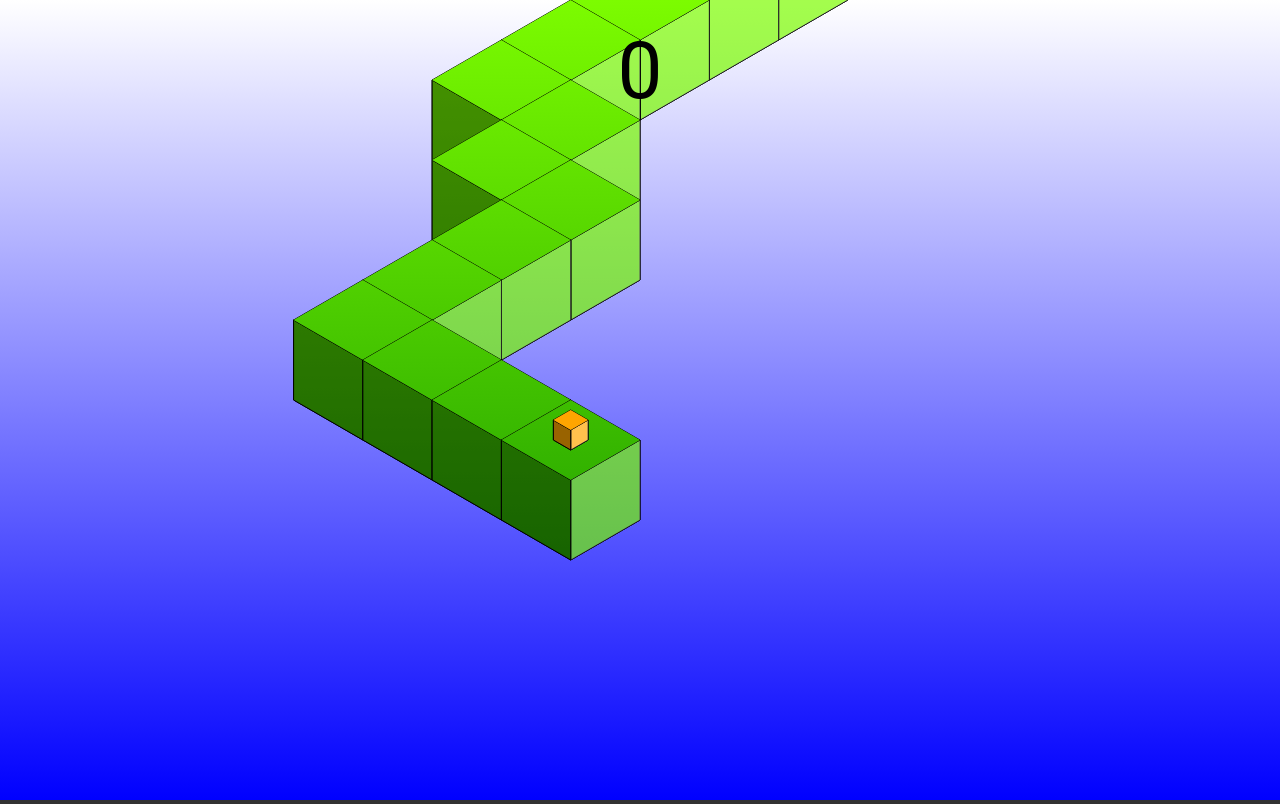
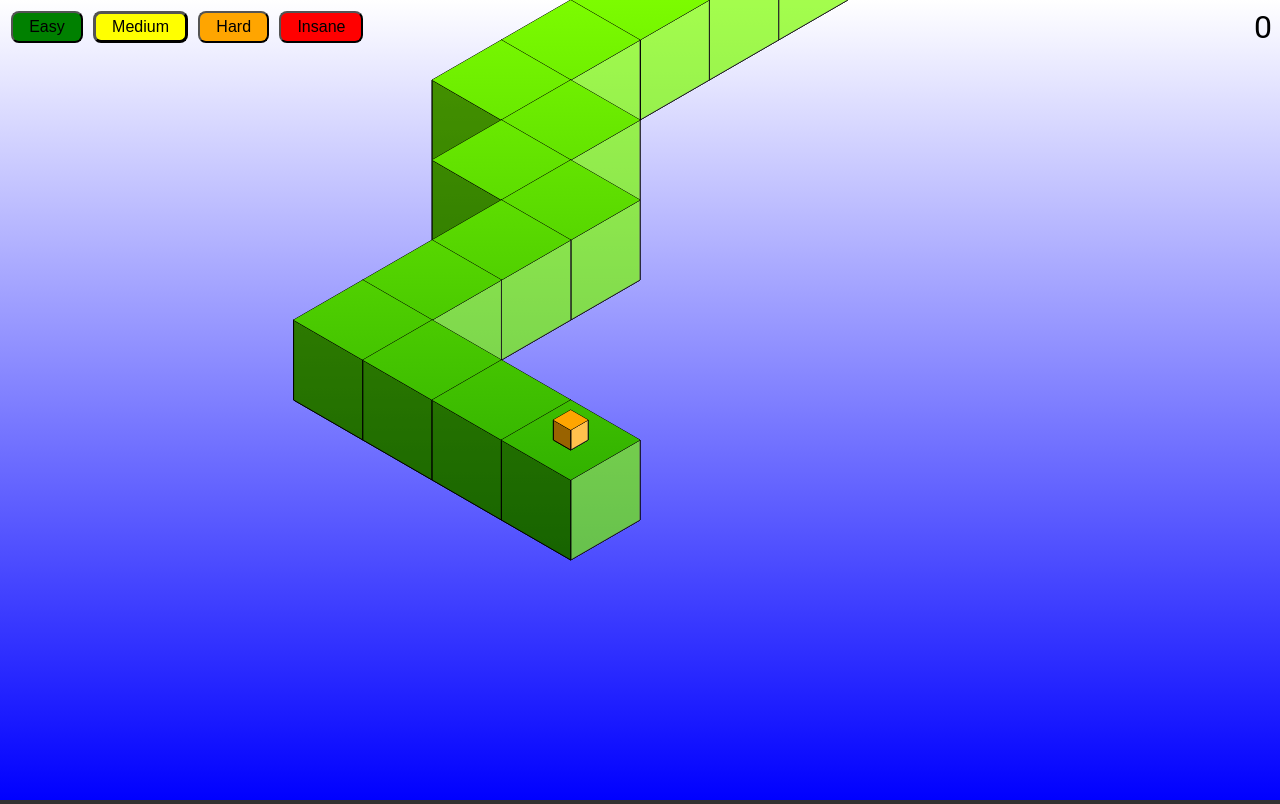
Before and after one commit to AndreasVJ/ZigZag, a plain HTML site: page index.html in a window 1280 px wide. Drawn offline with Linux system fonts and the light colour scheme.

Commit message:
user can change difficulty

```diff
--- a/index.html
+++ b/index.html
@@ -9,9 +9,18 @@
 </head>
 <body>
 
-    <p id="score">0</p>
+    <canvas id="canvas"></canvas>
 
-    <canvas id="canvas"></canvas>
+    <div id="menu">
+        <div id="Btns">
+            <button id="easyBtn">Easy</button>
+            <button id="mediumBtn" class="highlightedBtn">Medium</button>
+            <button id="hardBtn">Hard</button>
+            <button id="insaneBtn">Insane</button>
+        </div>
+
+        <p id="score">0</p>
+    </div>
 
     <script src="./script.js"></script>
 </body>
--- a/script.js
+++ b/script.js
@@ -1,4 +1,5 @@
 const scoreElement = document.getElementById("score")
+
 const canvas = document.getElementById("canvas")
 const ctx = canvas.getContext("2d")
 
@@ -7,6 +8,8 @@ let enableStartGame = true
 let gameOver = true
 
 let score = 0
+
+let gameSpeedFactor = 3
 
 const heightTileSizeAspectRatio = 10
 const numberOfTiles = canvas.height/(canvas.height/heightTileSizeAspectRatio*Math.sin(Math.PI/6)) + 4
@@ -48,7 +51,7 @@ function resize() {
 
     tileSize = canvas.height / heightTileSizeAspectRatio
     playerSize = tileSize / 4
-    scrollSpeed = canvas.height * tileSize / canvas.height * 0.003
+    scrollSpeed = canvas.height * tileSize / canvas.height * 0.001 * gameSpeedFactor
 
 
     x = canvas.width / 2
@@ -180,6 +183,33 @@ window.addEventListener("resize", () => {
 })
 
 
+function changeHighlightedBtn(event) {
+    document.getElementsByClassName("highlightedBtn")[0].classList.remove("highlightedBtn")
+    event.target.classList.add("highlightedBtn")
+}
+
+document.getElementById("easyBtn").onclick = (event) => {
+    changeHighlightedBtn(event)
+    gameSpeedFactor = 2.5
+    scrollSpeed = canvas.height * tileSize / canvas.height * 0.001 * gameSpeedFactor
+}
+document.getElementById("mediumBtn").onclick = (event) => {
+    changeHighlightedBtn(event)
+    gameSpeedFactor = 3
+    scrollSpeed = canvas.height * tileSize / canvas.height * 0.001 * gameSpeedFactor
+}
+document.getElementById("hardBtn").onclick = (event) => {
+    changeHighlightedBtn(event)
+    gameSpeedFactor = 3.5
+    scrollSpeed = canvas.height * tileSize / canvas.height * 0.001 * gameSpeedFactor
+}
+document.getElementById("insaneBtn").onclick = (event) => {
+    changeHighlightedBtn(event)
+    gameSpeedFactor = 4
+    scrollSpeed = canvas.height * tileSize / canvas.height * 0.001 * gameSpeedFactor
+}
+
+
 drawFrame()
 
 
--- a/style.css
+++ b/style.css
@@ -2,17 +2,7 @@ body {
     background-color: rgb(50, 50, 50);
     overflow: hidden;
     margin: 0;
-}
-
-#score {
-    position: absolute;
-    top: 3vh;
-    right: 0;
-    left: 0;
-    margin: auto;
-    text-align: center;
     font-family: 'Roboto', sans-serif;
-    font-size: 10vh;
 }
 
 #canvas {
@@ -22,3 +12,48 @@ body {
     left: 0;
     margin: auto;
 }
+
+#menu {
+    position: absolute;
+    top: 0;
+    padding: 0.5rem;
+    width: 100vw;
+    display: flex;
+    justify-content: space-between;
+}
+
+#menu button {
+    height: 2rem;
+    padding-left: 1rem;
+    padding-right: 1rem;
+    margin: 0.2rem;
+    font-size: 1rem;
+    border-radius: 0.5rem;
+}
+
+.highlightedBtn {
+    /* font-weight: 600; */
+    border-width: 0.2rem;
+}
+
+#easyBtn {
+    background-color: green;
+}
+
+#mediumBtn {
+    background-color: yellow;
+}
+
+#hardBtn {
+    background-color: orange;
+}
+
+#insaneBtn {
+    background-color: red;
+}
+
+#score {
+    margin: 0 1rem 0 0;
+    text-align: center;
+    font-size: 2rem;
+}
```
